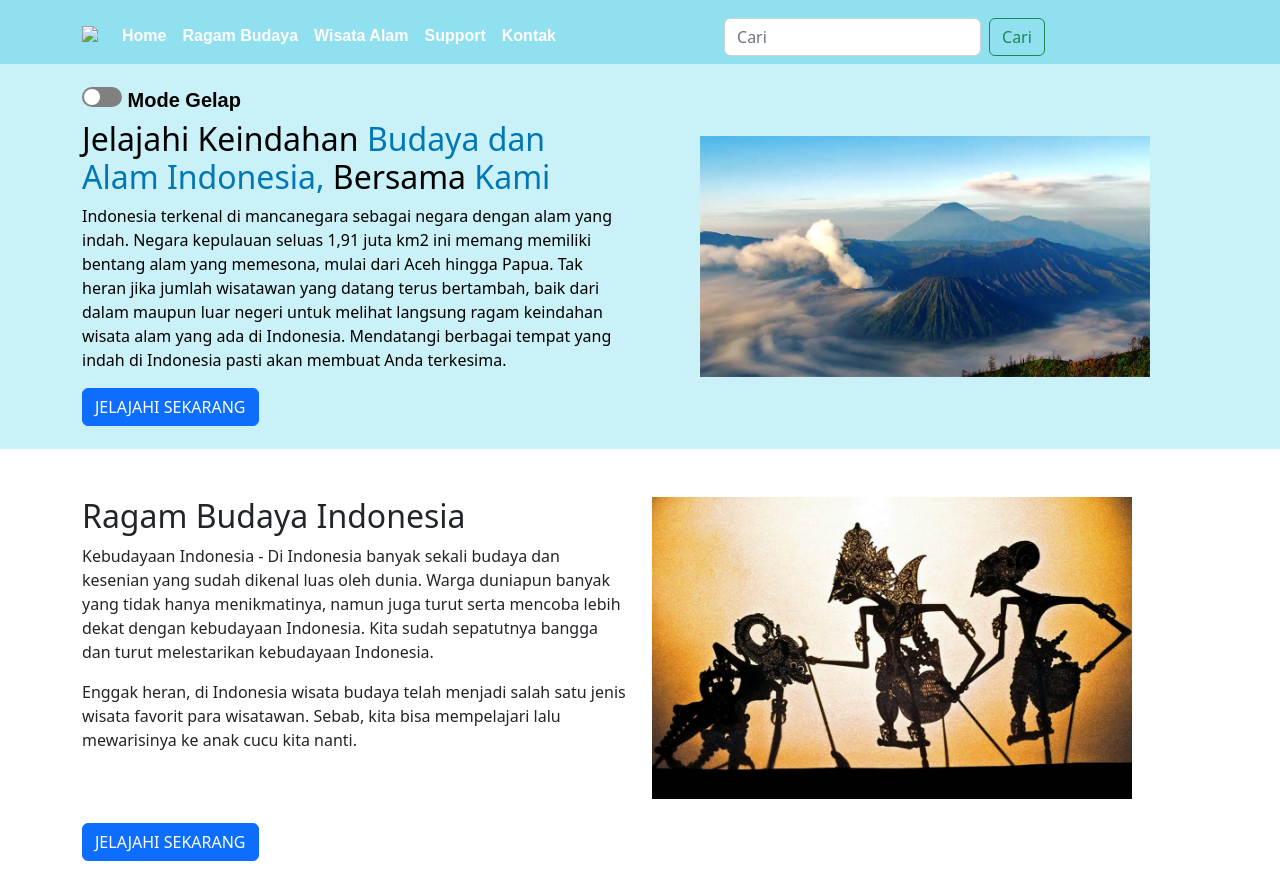
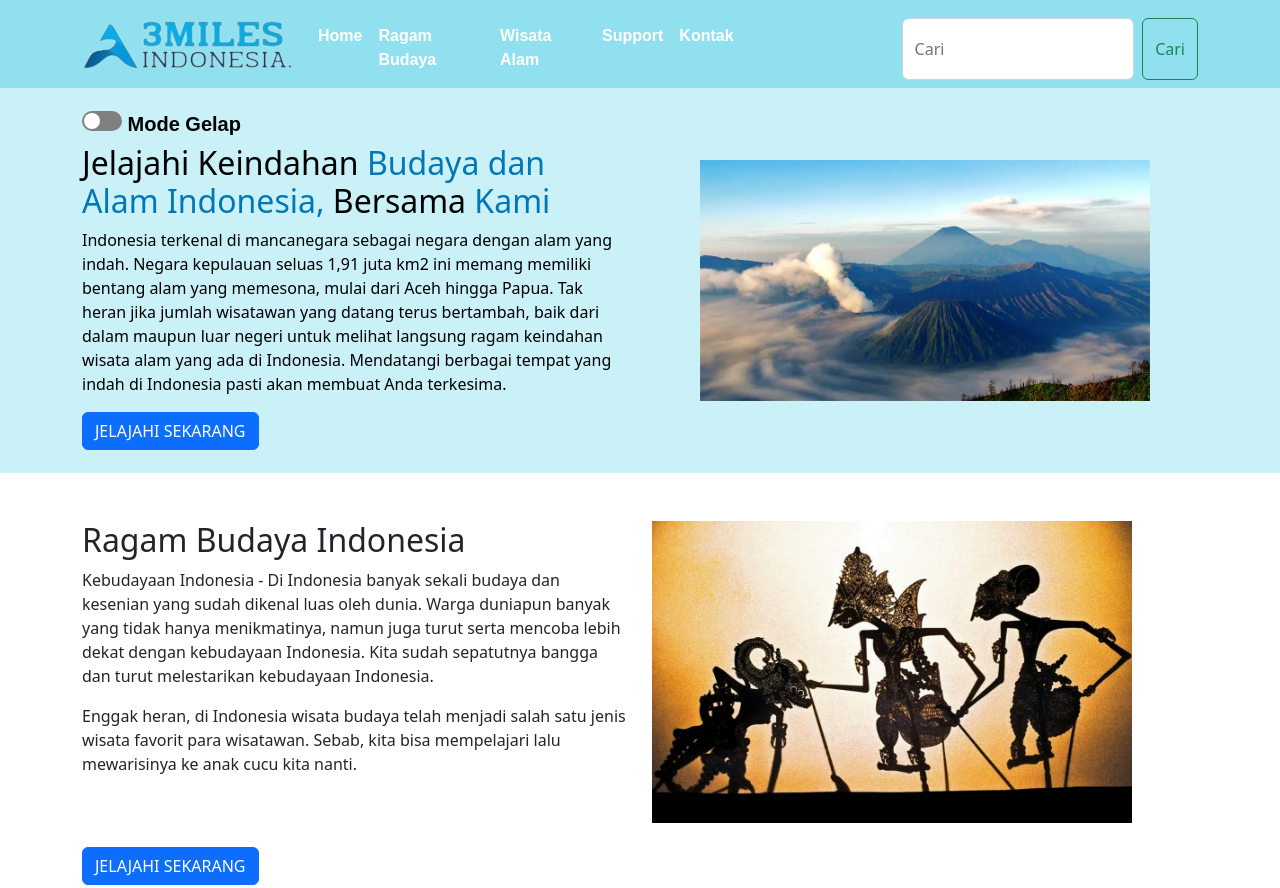
Before and after one commit to afanyudhoa/a3milesindonesia.github.io, a plain HTML site: page index.html in a window 1280 px wide. Shown: the top 888 px of the page. Drawn offline with nearby package versions, Linux system fonts and the light colour scheme.

Commit message:
Update index.html

```diff
--- a/index.html
+++ b/index.html
@@ -18,7 +18,7 @@
     </script>
     <header class="navbar sticky-top navbar-expand-lg" style="background-color: #90E0EF">
         <div class="container">
-            <a class="navbar-brand" href=""><img src="a3milesindonesiaaa.github.io/Aset/Logo Web.png"></a>
+            <a class="navbar-brand" href=""><img src="/Aset/Logo Web.png"></a>
             <button class="navbar-toggler" type="button" data-bs-toggle="collapse" aria-controls="navbarScroll" aria-expanded="false" aria-label="Toggle navigation">
                 <span class="navbar-toggler-icon"></span>
             </button>
```
